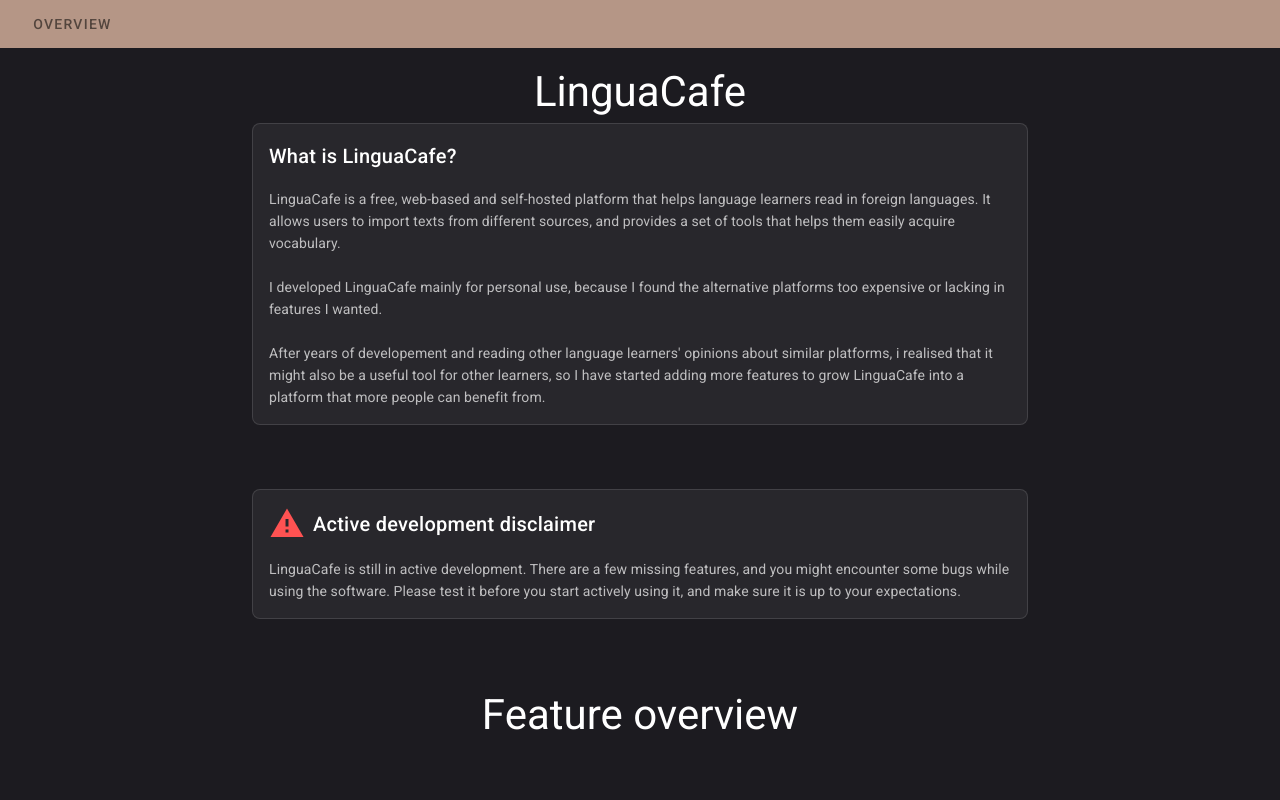
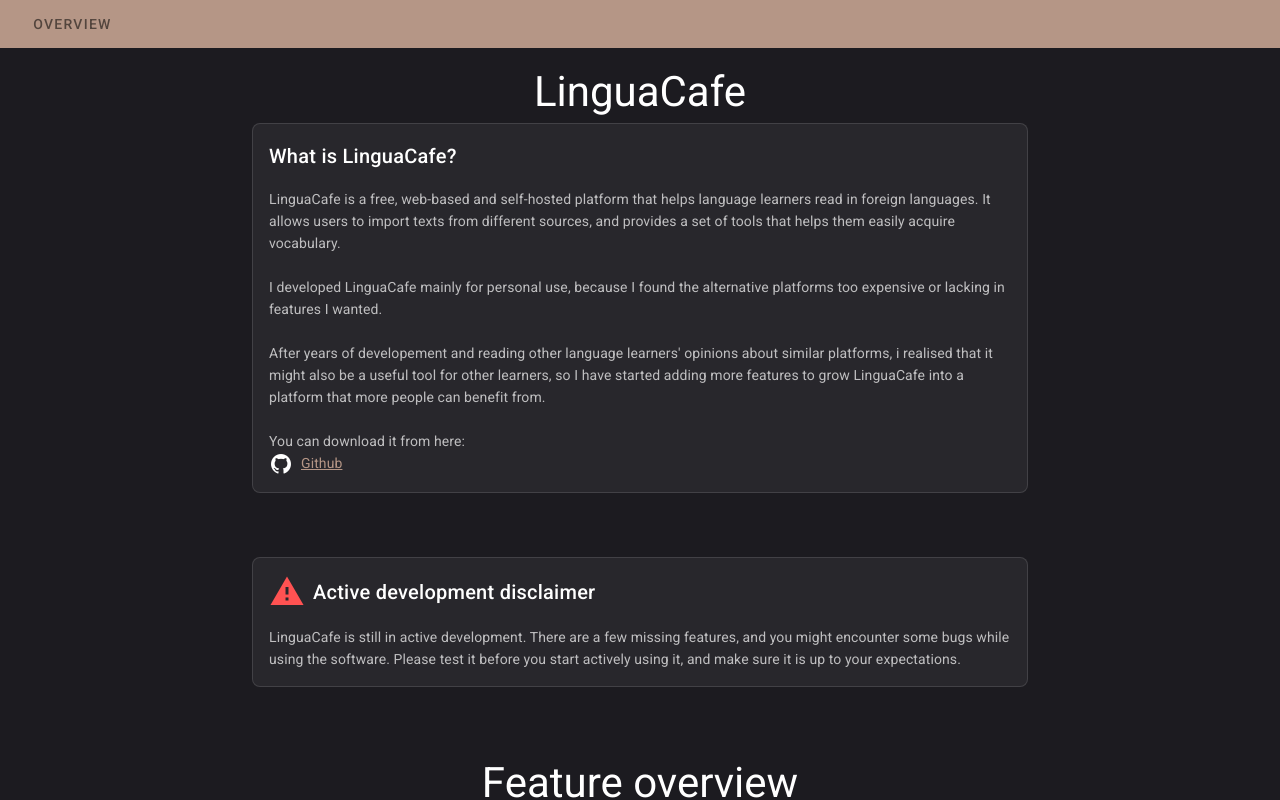
Before and after one commit to simjanos-dev/LinguaCafeHome, a Vue app: page / in a window 1280 px wide. Shown: the top 800 px of the page. Built offline with nearby package versions, Linux system fonts and the light colour scheme.

Commit message:
Added github link

```diff
--- a/src/components/Home.vue
+++ b/src/components/Home.vue
@@ -17,7 +17,10 @@
 
 				I developed LinguaCafe mainly for personal use, because I found the alternative platforms too expensive or lacking in features I wanted.
 				<br><br>After years of developement and reading other language learners' opinions about similar platforms, i realised that it might also be a useful
-				tool for other learners, so I have started adding more features to grow LinguaCafe into a platform that more people can benefit from.
+				tool for other learners, so I have started adding more features to grow LinguaCafe into a platform that more people can benefit from.<br><br>
+
+				You can download it from here:<br>
+				<v-icon class="mr-2">mdi-github</v-icon><a href="https://github.com/simjanos-dev/LinguaCafe">Github</a>
 			</v-card-text>
 		</v-card>
 
```
Also changed, not shown: 5 other files (tests, documents, lock files or other folders).
